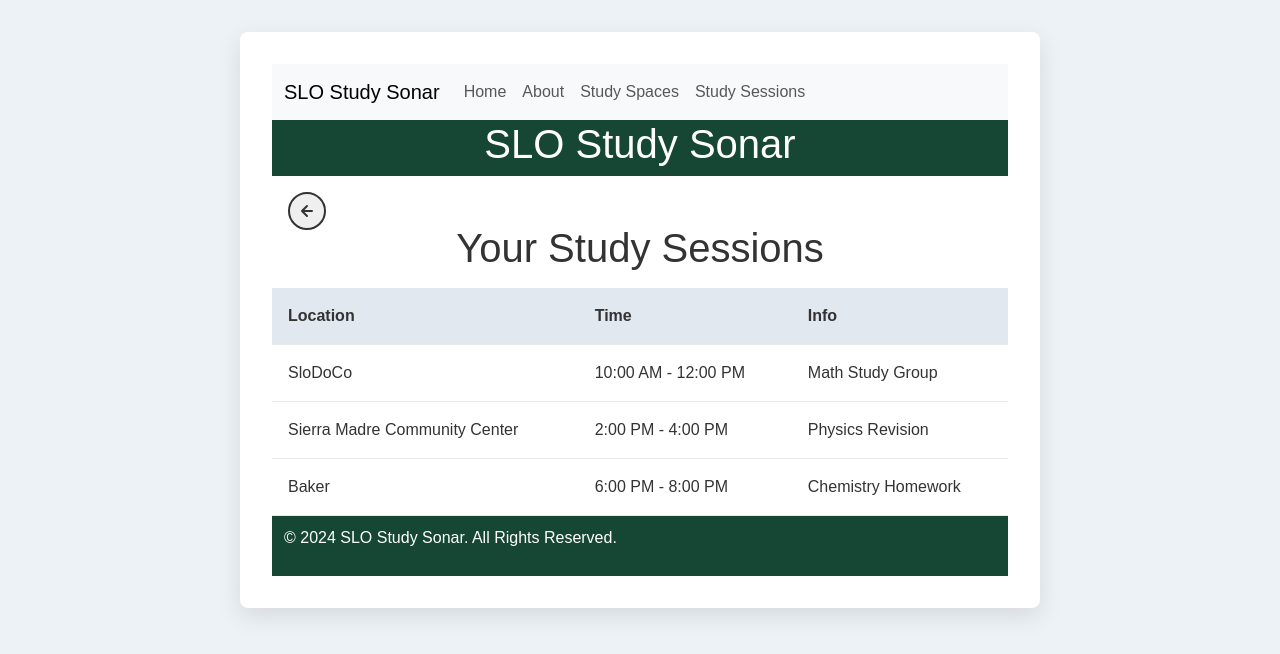
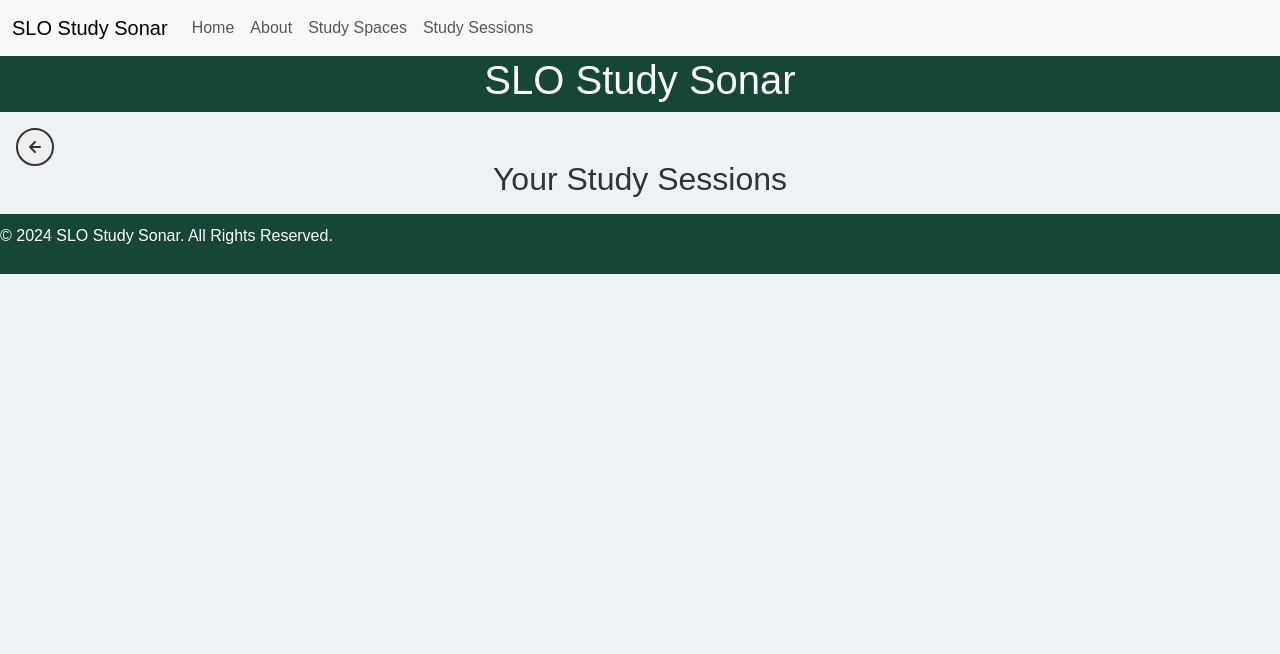
Before and after one commit to bhillyard/SloStudySonar, a React (Create React App) app in the folder packages/react-frontend/: page /YourSessions in a window 1280 px wide. Shown: the top 654 px of the page. Built offline with nearby package versions, Linux system fonts and the light colour scheme.

Commit message:
dashboard to global css

```diff
--- a/package.json
+++ b/package.json
@@ -23,6 +23,7 @@
   },
   "homepage": "https://github.com/bhillyard/SloStudySonar#readme",
   "dependencies": {
+    "@azure/storage-blob": "^12.17.0",
     "axios": "^1.6.7",
     "bootstrap": "^5.3.3",
     "cors": "^2.8.5",
--- a/packages/react-frontend/src/pages/YourSessions.js
+++ b/packages/react-frontend/src/pages/YourSessions.js
@@ -5,7 +5,8 @@ import Navbar from '../Navigation/Navbar';
 
 function YourSessions() {
     return (
-        <div className="study-sessions-container">
+        <div className="study-sessions-container"> {/* This class should make the div use the full page */}
+
         <Navbar />
       <header className="App-header">
         <h1>SLO Study Sonar</h1>
@@ -14,40 +15,14 @@ function YourSessions() {
       <div className="back-arrow-container">
         <BackArrowButton onClick={() => { /* Add your click handler logic here */ }} /></div>
 
-
-            <h1 className="sessions-title">Your Study Sessions</h1>
+    <main className="sessions-content"></main>
+    <h2 className="sessions-title">Your Study Sessions</h2> {/* Use h2 if h1 is used for the main page title */}
     <table className="sessions-table">
-                <thead>
-                    <tr>
-                        <th>Location</th>
-                        <th>Time</th>
-                        <th>Info</th>
-                    </tr>
-                </thead>
-                <tbody>
-                    <tr>
-                        <td>SloDoCo</td>
-                        <td>10:00 AM - 12:00 PM</td>
-                        <td>Math Study Group</td>
-                    </tr>
-                    <tr>
-                        <td>Sierra Madre Community Center</td>
-                        <td>2:00 PM - 4:00 PM</td>
-                        <td>Physics Revision</td>
-                    </tr>
-                    <tr>
-                        <td>Baker</td>
-                        <td>6:00 PM - 8:00 PM</td>
-                        <td>Chemistry Homework</td>
-                    </tr>
-                    {/* Add more rows as needed */}
-                </tbody>
+        {/* table content */}
     </table>
 
-            <footer>
-             <div class="container">
+    <footer className="app-footer">
             <p>&copy; 2024 SLO Study Sonar. All Rights Reserved.</p>
-            </div>
         </footer>
     </div>
     );
--- a/packages/react-frontend/src/style.css
+++ b/packages/react-frontend/src/style.css
@@ -121,18 +121,6 @@ body {
 }
 
 
-.user-dashboard,
-.study-spots-container,
-.study-sessions-container,
-.reviews-container {
-    position: relative; /* This will be the anchor point for the absolute positioning of the back button */
-    max-width: 800px;
-    margin: 2rem auto;
-    background: #fff;
-    border-radius: 0.5rem;
-    box-shadow: 0 0.5rem 1.5rem rgba(0, 0, 0, 0.1);
-    padding: 2rem; /* Make sure padding is consistent */
-}
 
 
 .back-button {
```
Also changed, not shown: 1 other file (tests, documents, lock files or other folders). Lines whose indentation alone changed are shown as unchanged.
